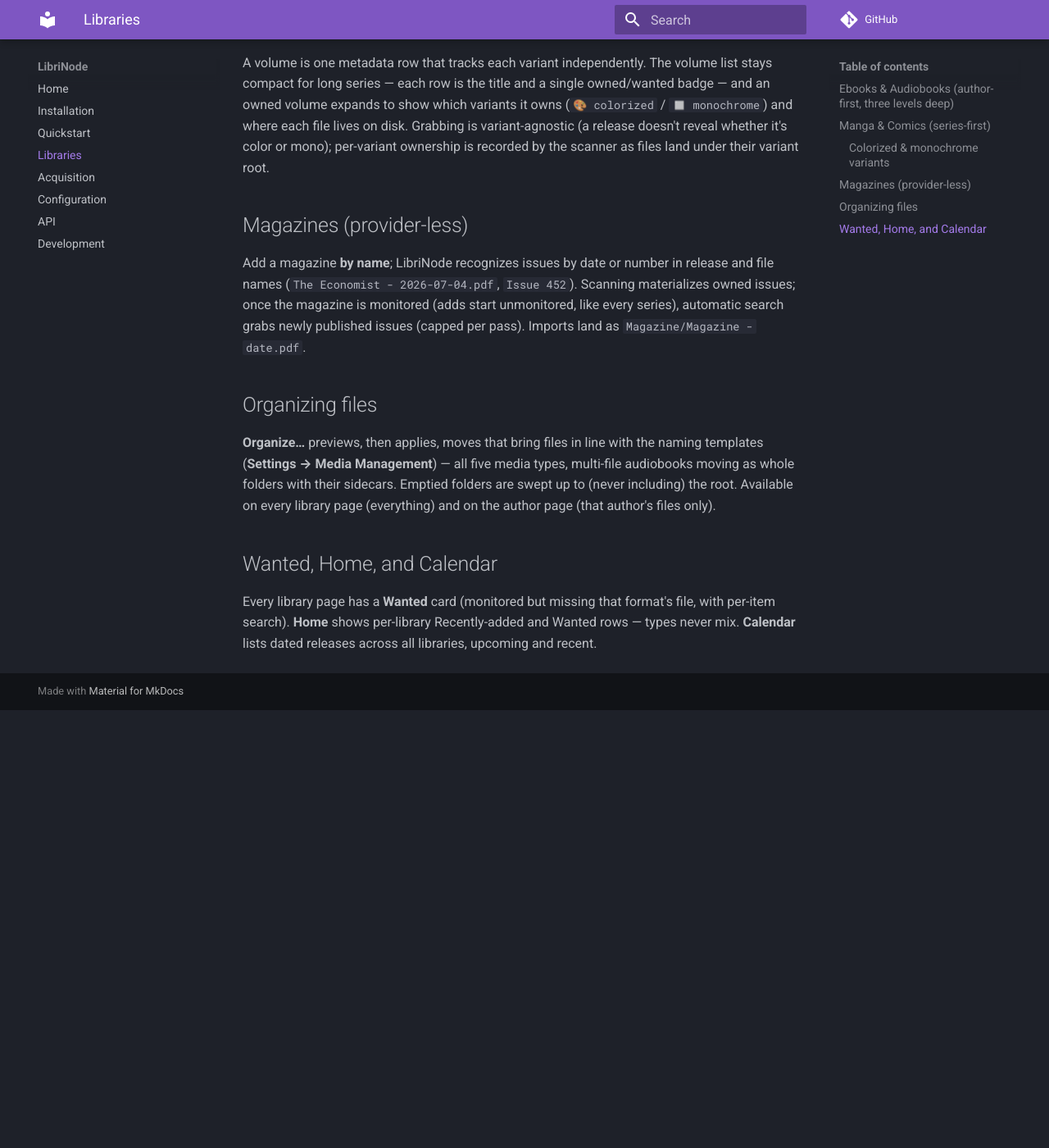
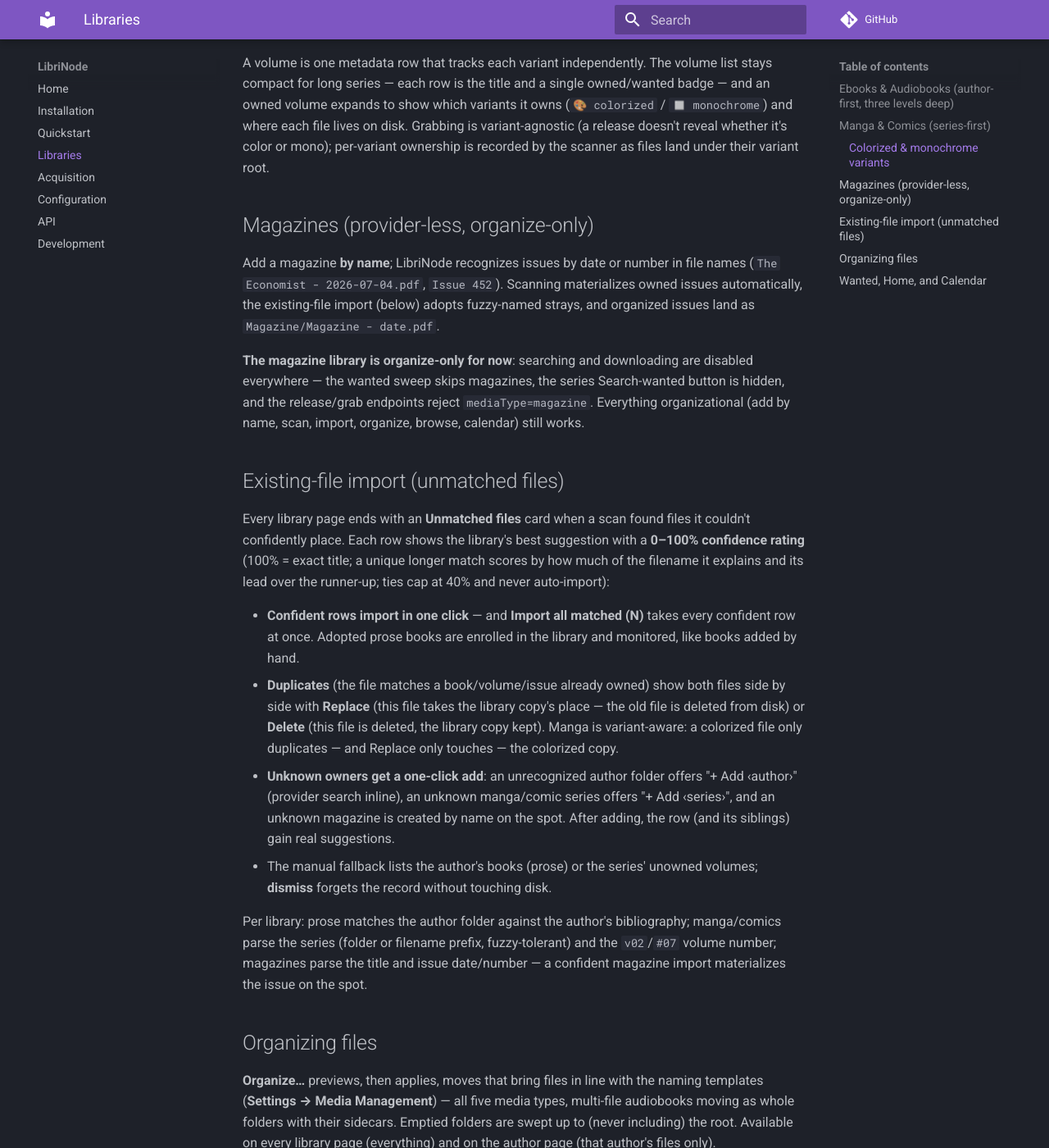
Before and after one commit to obstruct-exit-emit/LibriNode, an MkDocs documentation site: the page built from docs/libraries.md, in a window 1280 px wide and 1400 px high, scrolled down 2497 px. Shown: the whole window at 82% size. Built offline with MkDocs 1.6.1 and Material for MkDocs 9.7.7, drawn with Linux system fonts in a browser that asks for light colours; comment, search, counter and statistics services are not loaded; before the commit the page ends 3363 px from its top, so only the background shows below that; some of the changed text lies outside the part shown.

Commit message:
Docs: full sync — existing-file import, organize-only magazines, changelog
Every document updated to match current behavior, removing stale claims:

- README: magazine section and Phase 4 bullet note acquisition is disabled
  (organize-only, engine kept); the quickstart step and Status paragraph
  describe the confidence-rated existing-file import and multi-user login +
  setup wizard; API table gains the unmatched-options / import-matched /
  replace / materialize / deleteFiles endpoints and the magazine guards.
- docs/libraries.md: magazines rewritten as organize-only; a new
  "Existing-file import" section documents the unmatched card (confidence
  rating, one-click + bulk import, Replace/Delete duplicates, one-click add
  of author/series/magazine, per-library matching rules); Wanted/Home note
  that magazines carry no wanted surfaces.
- docs/api.md: Files row documents the full import surface; release, grab,
  and series-search rows note the magazine rejection.
- docs/acquisition.md: leads with the four acquiring libraries and the
  magazine exception.
- docs/index.md + quickstart.md: organize-only magazines; the scan step
  describes the rich unmatched flow.
- CHANGELOG: entries for the existing-file import suite, setup wizard,
  multi-user accounts, folder picker, release browser, scanner stickiness,
  and the magazines-organize-only change.
- WHITEGLOVE: done-list updated to the shipped scope.

Co-Authored-By: Claude Fable 5 <noreply@anthropic.com>

```diff
--- a/docs/libraries.md
+++ b/docs/libraries.md
@@ -127,14 +127,49 @@ lives on disk. Grabbing is variant-agnostic (a release doesn't reveal
 whether it's color or mono); per-variant ownership is recorded by the
 scanner as files land under their variant root.
 
-## Magazines (provider-less)
+## Magazines (provider-less, organize-only)
 
 Add a magazine **by name**; LibriNode recognizes issues by date or number in
-release and file names (`The Economist - 2026-07-04.pdf`, `Issue 452`).
-Scanning materializes owned issues; once the magazine is monitored (adds
-start unmonitored, like every series), automatic search grabs newly
-published issues (capped per pass). Imports land as
+file names (`The Economist - 2026-07-04.pdf`, `Issue 452`). Scanning
+materializes owned issues automatically, the existing-file import (below)
+adopts fuzzy-named strays, and organized issues land as
 `Magazine/Magazine - date.pdf`.
+
+**The magazine library is organize-only for now**: searching and downloading
+are disabled everywhere — the wanted sweep skips magazines, the series
+Search-wanted button is hidden, and the release/grab endpoints reject
+`mediaType=magazine`. Everything organizational (add by name, scan, import,
+organize, browse, calendar) still works.
+
+## Existing-file import (unmatched files)
+
+Every library page ends with an **Unmatched files** card when a scan found
+files it couldn't confidently place. Each row shows the library's best
+suggestion with a **0–100% confidence rating** (100% = exact title; a unique
+longer match scores by how much of the filename it explains and its lead
+over the runner-up; ties cap at 40% and never auto-import):
+
+- **Confident rows import in one click** — and **Import all matched (N)**
+  takes every confident row at once. Adopted prose books are enrolled in the
+  library and monitored, like books added by hand.
+- **Duplicates** (the file matches a book/volume/issue already owned) show
+  both files side by side with **Replace** (this file takes the library
+  copy's place — the old file is deleted from disk) or **Delete** (this file
+  is deleted, the library copy kept). Manga is variant-aware: a colorized
+  file only duplicates — and Replace only touches — the colorized copy.
+- **Unknown owners get a one-click add**: an unrecognized author folder
+  offers "+ Add ‹author›" (provider search inline), an unknown manga/comic
+  series offers "+ Add ‹series›", and an unknown magazine is created by
+  name on the spot. After adding, the row (and its siblings) gain real
+  suggestions.
+- The manual fallback lists the author's books (prose) or the series'
+  unowned volumes; **dismiss** forgets the record without touching disk.
+
+Per library: prose matches the author folder against the author's
+bibliography; manga/comics parse the series (folder or filename prefix,
+fuzzy-tolerant) and the `v02`/`#07` volume number; magazines parse the title
+and issue date/number — a confident magazine import materializes the issue
+on the spot.
 
 ## Organizing files
 
@@ -147,7 +182,9 @@ files only).
 
 ## Wanted, Home, and Calendar
 
-Every library page has a **Wanted** card (monitored but missing that
-format's file, with per-item search). **Home** shows per-library
-Recently-added and Wanted rows — types never mix. **Calendar** lists dated
-releases across all libraries, upcoming and recent.
+Every acquiring library page has a **Wanted** card (monitored but missing
+that format's file, with per-item search and live download progress) —
+magazines, being organize-only, have none. **Home** shows per-library
+Recently-added and Wanted rows — types never mix, and the magazine section
+carries no Wanted row. **Calendar** lists dated releases across all
+libraries, upcoming and recent.
```
Also changed, not shown: CHANGELOG.md (+29 -1 lines), README.md (+16 -11 lines), WHITEGLOVE.md (+10 -6 lines), docs/acquisition.md (+5 -0 lines), docs/api.md (+4 -4 lines), docs/index.md (+1 -1 lines), docs/quickstart.md (+5 -2 lines).
